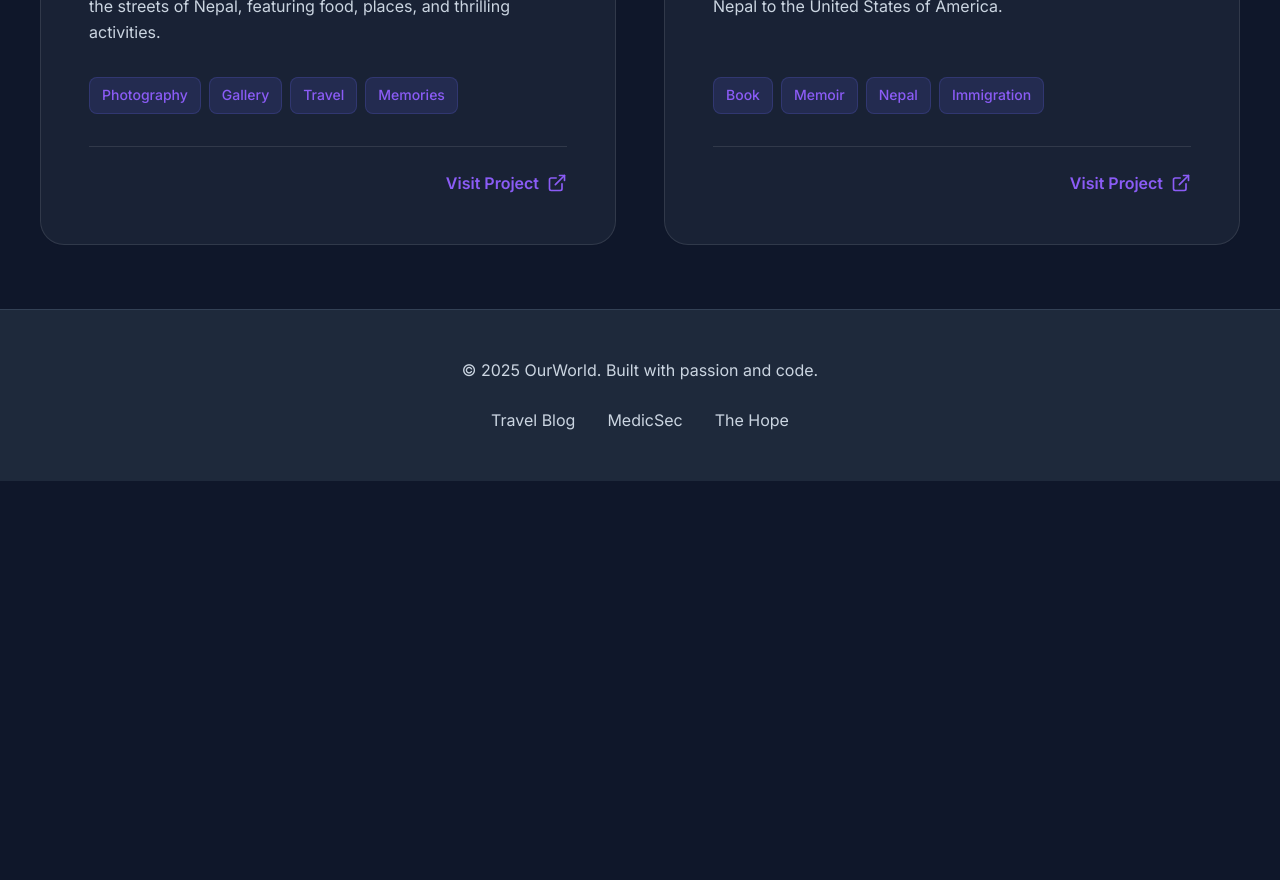
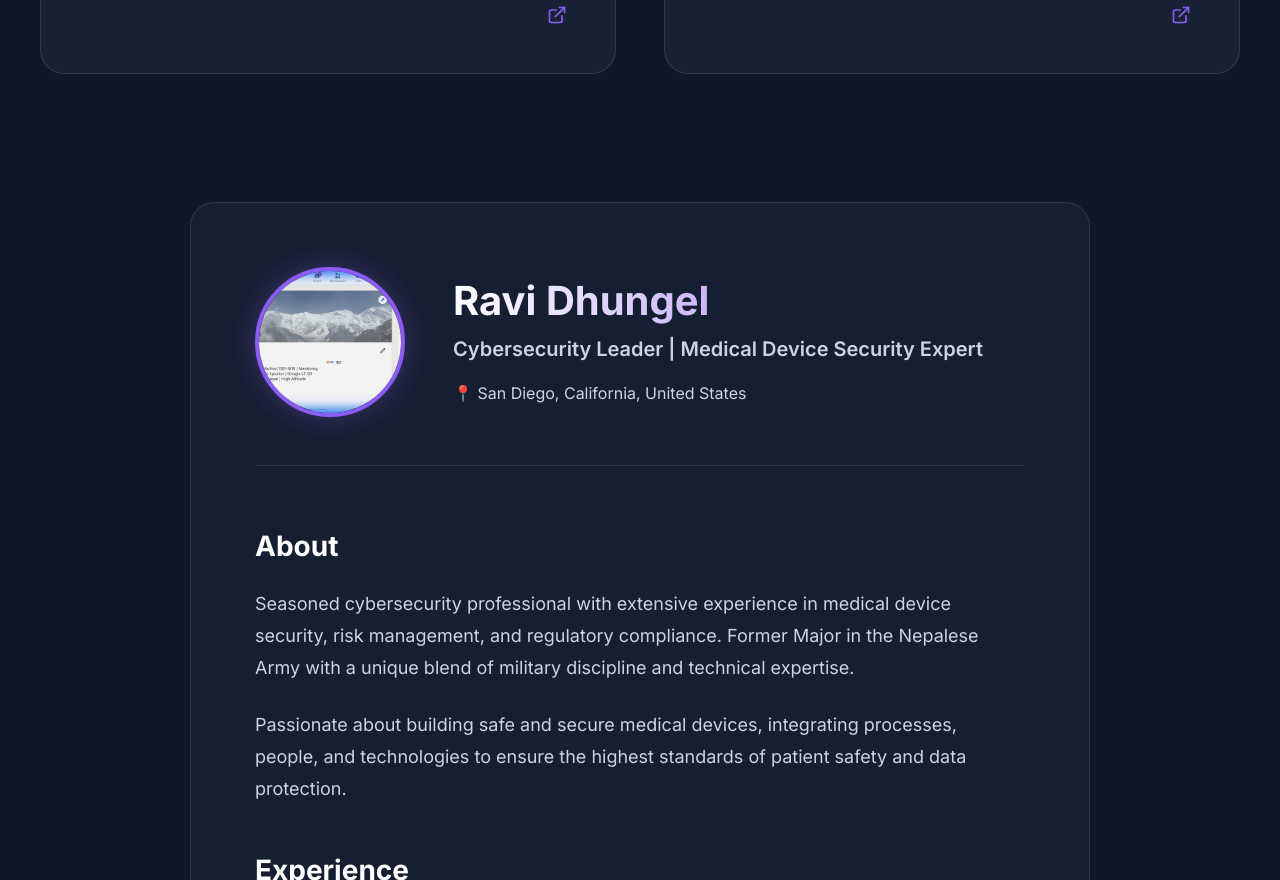
Before and after one commit to nepalboy/myworld, a React (Vite) app: page / in a window 1280 px wide. Shown: the part 1920-2800 px from the top of the page. Before the commit the page ends 2401 px from the top, so only its background shows below. Built offline with nearby package versions, Linux system fonts and the light colour scheme.

Commit message:
Updates: new book cover, remove Visit Project, fix Picture Speaks URL, update MedicSec tags, compact hero, add About page

```diff
--- a/src/App.css
+++ b/src/App.css
@@ -70,12 +70,12 @@
 /* Hero Section */
 .hero {
   position: relative;
-  min-height: 60vh;
+  min-height: 40vh;
   display: flex;
   align-items: center;
   justify-content: center;
   text-align: center;
-  padding: var(--spacing-2xl) var(--spacing-lg);
+  padding: var(--spacing-xl) var(--spacing-lg);
   margin-top: 80px;
   background: var(--gradient-dark);
   overflow: hidden;
--- a/src/App.tsx
+++ b/src/App.tsx
@@ -1,5 +1,6 @@
 import './App.css';
 import ProjectCard from './components/ProjectCard';
+import About from './components/About';
 
 function App() {
   const projects = [
@@ -14,7 +15,7 @@ function App() {
     {
       title: 'MedicSec',
       description: 'A comprehensive platform for building safe and secure medical devices. Integrating processes, people, and technologies to ensure the highest standards of medical device security and safety.',
-      tags: ['Medical Devices', 'Security', 'Healthcare', 'Platform'],
+      tags: ['Medical Devices', 'Security', 'Safety', 'Risk Management'],
       url: 'https://www.medicsec.com/',
       icon: '🔒',
       image: '/medicsec-preview.png'
@@ -23,7 +24,7 @@ function App() {
       title: 'Picture Speaks',
       description: 'A curated collection of moments frozen in time. Explore 40+ photos from my adventures - from the peaks of Kilimanjaro to the streets of Nepal, featuring food, places, and thrilling activities.',
       tags: ['Photography', 'Gallery', 'Travel', 'Memories'],
-      url: '#gallery',
+      url: 'https://nepalboy.github.io/myworld/',
       icon: '📸',
       image: '/images/Nepal_Trolleybus_Tripureswore_1985.jpg'
     },
@@ -33,7 +34,7 @@ function App() {
       tags: ['Book', 'Memoir', 'Nepal', 'Immigration'],
       url: 'https://www.amazon.com/Hope-Foothills-Himalayas-education-immigration/dp/1801287775',
       icon: '📖',
-      image: '/book-cover.png'
+      image: '/book-cover.jpg'
     }
   ];
 
@@ -83,6 +84,9 @@ function App() {
         </div>
       </section>
 
+      {/* About Section */}
+      <About />
+
       {/* Footer */}
       <footer className="footer">
         <div className="footer-content">
--- /dev/null
+++ b/src/components/About.css
@@ -0,0 +1,137 @@
+.about-section {
+    padding: var(--spacing-2xl) var(--spacing-lg);
+    background: var(--background);
+    min-height: 100vh;
+}
+
+.about-container {
+    max-width: 900px;
+    margin: 0 auto;
+    background: rgba(30, 41, 59, 0.5);
+    backdrop-filter: blur(10px);
+    border-radius: var(--radius-xl);
+    border: 1px solid rgba(255, 255, 255, 0.1);
+    padding: var(--spacing-2xl);
+}
+
+.about-header {
+    display: flex;
+    align-items: center;
+    gap: var(--spacing-xl);
+    margin-bottom: var(--spacing-2xl);
+    padding-bottom: var(--spacing-xl);
+    border-bottom: 1px solid rgba(255, 255, 255, 0.1);
+}
+
+.profile-photo {
+    width: 150px;
+    height: 150px;
+    border-radius: 50%;
+    object-fit: cover;
+    border: 4px solid var(--primary);
+    box-shadow: 0 0 30px rgba(139, 92, 246, 0.3);
+}
+
+.about-intro {
+    flex: 1;
+}
+
+.about-name {
+    font-size: 2.5rem;
+    margin-bottom: var(--spacing-xs);
+    background: linear-gradient(to right, var(--white), var(--primary));
+    -webkit-background-clip: text;
+    -webkit-text-fill-color: transparent;
+    background-clip: text;
+}
+
+.about-title {
+    font-size: 1.25rem;
+    color: var(--text-secondary);
+    margin-bottom: var(--spacing-sm);
+    font-weight: 600;
+}
+
+.about-location {
+    color: var(--text-secondary);
+    font-size: 1rem;
+}
+
+.about-content h3 {
+    font-size: 1.75rem;
+    margin-top: var(--spacing-xl);
+    margin-bottom: var(--spacing-md);
+    color: var(--white);
+}
+
+.about-content p {
+    margin-bottom: var(--spacing-md);
+    line-height: 1.8;
+    color: var(--text-secondary);
+}
+
+.experience-item {
+    margin-bottom: var(--spacing-lg);
+    padding: var(--spacing-md);
+    background: rgba(255, 255, 255, 0.03);
+    border-radius: var(--radius-md);
+    border-left: 3px solid var(--primary);
+}
+
+.experience-item h4 {
+    font-size: 1.25rem;
+    color: var(--white);
+    margin-bottom: var(--spacing-xs);
+}
+
+.company {
+    color: var(--primary);
+    font-weight: 600;
+    margin-bottom: 0.25rem;
+}
+
+.duration {
+    color: var(--text-secondary);
+    font-size: 0.9rem;
+}
+
+.about-links {
+    margin-top: var(--spacing-xl);
+    display: flex;
+    justify-content: center;
+}
+
+.linkedin-btn {
+    display: inline-flex;
+    align-items: center;
+    gap: var(--spacing-sm);
+    padding: 1rem 2rem;
+    background: #0077b5;
+    color: white;
+    border-radius: var(--radius-lg);
+    font-weight: 600;
+    transition: all 0.3s ease;
+}
+
+.linkedin-btn:hover {
+    background: #005885;
+    transform: translateY(-2px);
+    box-shadow: 0 10px 20px rgba(0, 119, 181, 0.3);
+    color: white;
+}
+
+@media (max-width: 768px) {
+    .about-header {
+        flex-direction: column;
+        text-align: center;
+    }
+
+    .profile-photo {
+        width: 120px;
+        height: 120px;
+    }
+
+    .about-name {
+        font-size: 2rem;
+    }
+}
--- /dev/null
+++ b/src/components/About.tsx
@@ -0,0 +1,64 @@
+import './About.css';
+
+const About = () => {
+    return (
+        <section id="about" className="about-section">
+            <div className="about-container">
+                <div className="about-header">
+                    <img
+                        src="/profile-photo.jpg"
+                        alt="Ravi Dhungel"
+                        className="profile-photo"
+                    />
+                    <div className="about-intro">
+                        <h2 className="about-name">Ravi Dhungel</h2>
+                        <p className="about-title">Cybersecurity Leader | Medical Device Security Expert</p>
+                        <p className="about-location">📍 San Diego, California, United States</p>
+                    </div>
+                </div>
+
+                <div className="about-content">
+                    <h3>About</h3>
+                    <p>
+                        Seasoned cybersecurity professional with extensive experience in medical device security,
+                        risk management, and regulatory compliance. Former Major in the Nepalese Army with a unique
+                        blend of military discipline and technical expertise.
+                    </p>
+                    <p>
+                        Passionate about building safe and secure medical devices, integrating processes, people,
+                        and technologies to ensure the highest standards of patient safety and data protection.
+                    </p>
+
+                    <h3>Experience</h3>
+                    <div className="experience-item">
+                        <h4>Cybersecurity Leader - Medical Device Security</h4>
+                        <p className="company">BD (Becton, Dickinson and Company)</p>
+                        <p className="duration">Current Position</p>
+                    </div>
+
+                    <div className="experience-item">
+                        <h4>Former Major</h4>
+                        <p className="company">Nepalese Army</p>
+                        <p className="duration">8+ years of service</p>
+                    </div>
+
+                    <div className="about-links">
+                        <a
+                            href="https://www.linkedin.com/in/ravidhungel/"
+                            target="_blank"
+                            rel="noopener noreferrer"
+                            className="linkedin-btn"
+                        >
+                            <svg width="20" height="20" viewBox="0 0 24 24" fill="currentColor">
+                                <path d="M20.447 20.452h-3.554v-5.569c0-1.328-.027-3.037-1.852-3.037-1.853 0-2.136 1.445-2.136 2.939v5.667H9.351V9h3.414v1.561h.046c.477-.9 1.637-1.85 3.37-1.85 3.601 0 4.267 2.37 4.267 5.455v6.286zM5.337 7.433c-1.144 0-2.063-.926-2.063-2.065 0-1.138.92-2.063 2.063-2.063 1.14 0 2.064.925 2.064 2.063 0 1.139-.925 2.065-2.064 2.065zm1.782 13.019H3.555V9h3.564v11.452zM22.225 0H1.771C.792 0 0 .774 0 1.729v20.542C0 23.227.792 24 1.771 24h20.451C23.2 24 24 23.227 24 22.271V1.729C24 .774 23.2 0 22.222 0h.003z" />
+                            </svg>
+                            View LinkedIn Profile
+                        </a>
+                    </div>
+                </div>
+            </div>
+        </section>
+    );
+};
+
+export default About;
--- a/src/components/ProjectCard.tsx
+++ b/src/components/ProjectCard.tsx
@@ -33,7 +33,6 @@ const ProjectCard = ({ title, description, tags, url, icon, image }: ProjectCard
                 </div>
                 <div className="card-footer">
                     <span className="visit-link">
-                        Visit Project
                         <svg
                             width="20"
                             height="20"
```
Also changed, not shown: public/book-cover.jpg (added), public/profile-photo.jpg (added).
